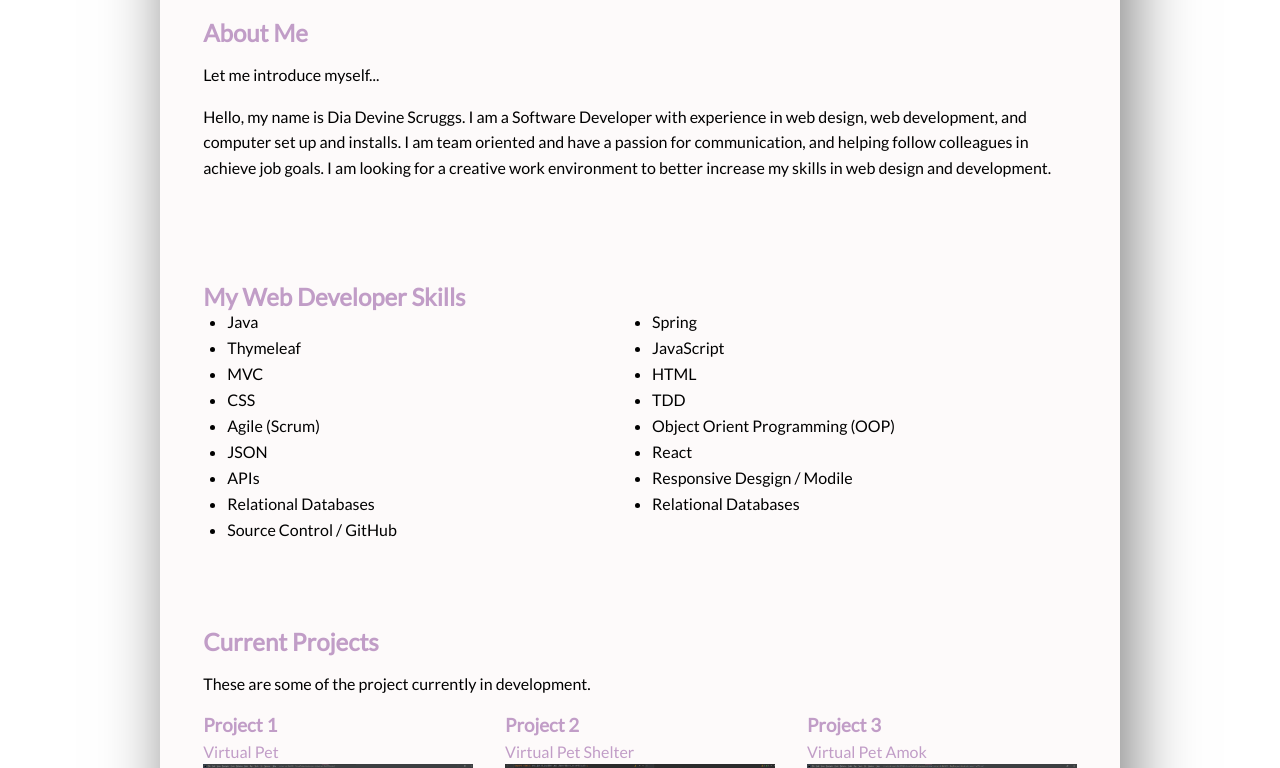
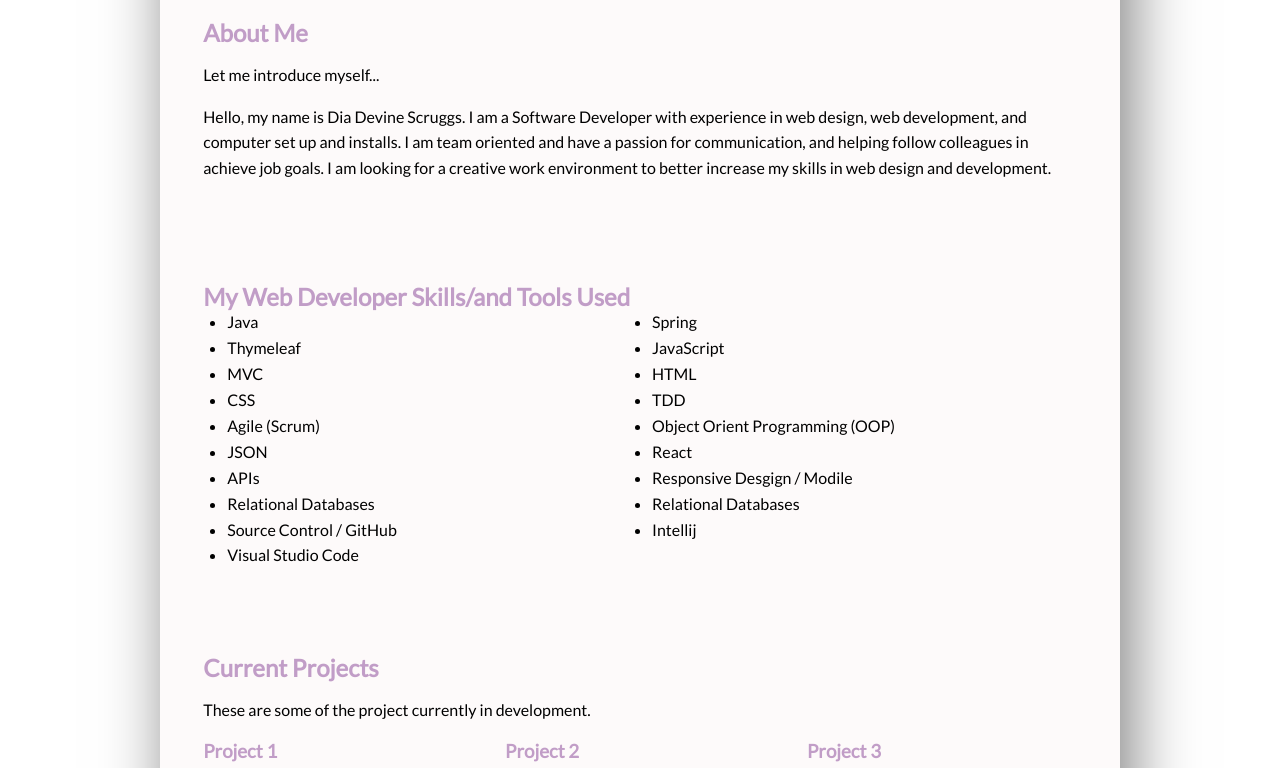
Before and after one commit to DiaS793/DiaS793.github.io, a plain HTML site: page index.html in a window 1280 px wide. Shown: the part 576-1344 px from the top of the page. Drawn offline with Linux system fonts and the light colour scheme.

Commit message:
Monday Push

```diff
--- a/index.html
+++ b/index.html
@@ -37,7 +37,7 @@
             </section>
 
             <section id="skills">
-                <h2>My Web Developer Skills</h2>
+                <h2>My Web Developer Skills/and Tools Used</h2>
                 <div id="skills2">
 
                     <ul>
@@ -60,6 +60,8 @@
                         <li>Relational Databases</li>
                         <li>Relational Databases </li>
                         <li>Source Control / GitHub</li>
+                        <li>Intellij</li>
+                        <li>Visual Studio Code</li>
                     </ul>
                 </div>
 
```
